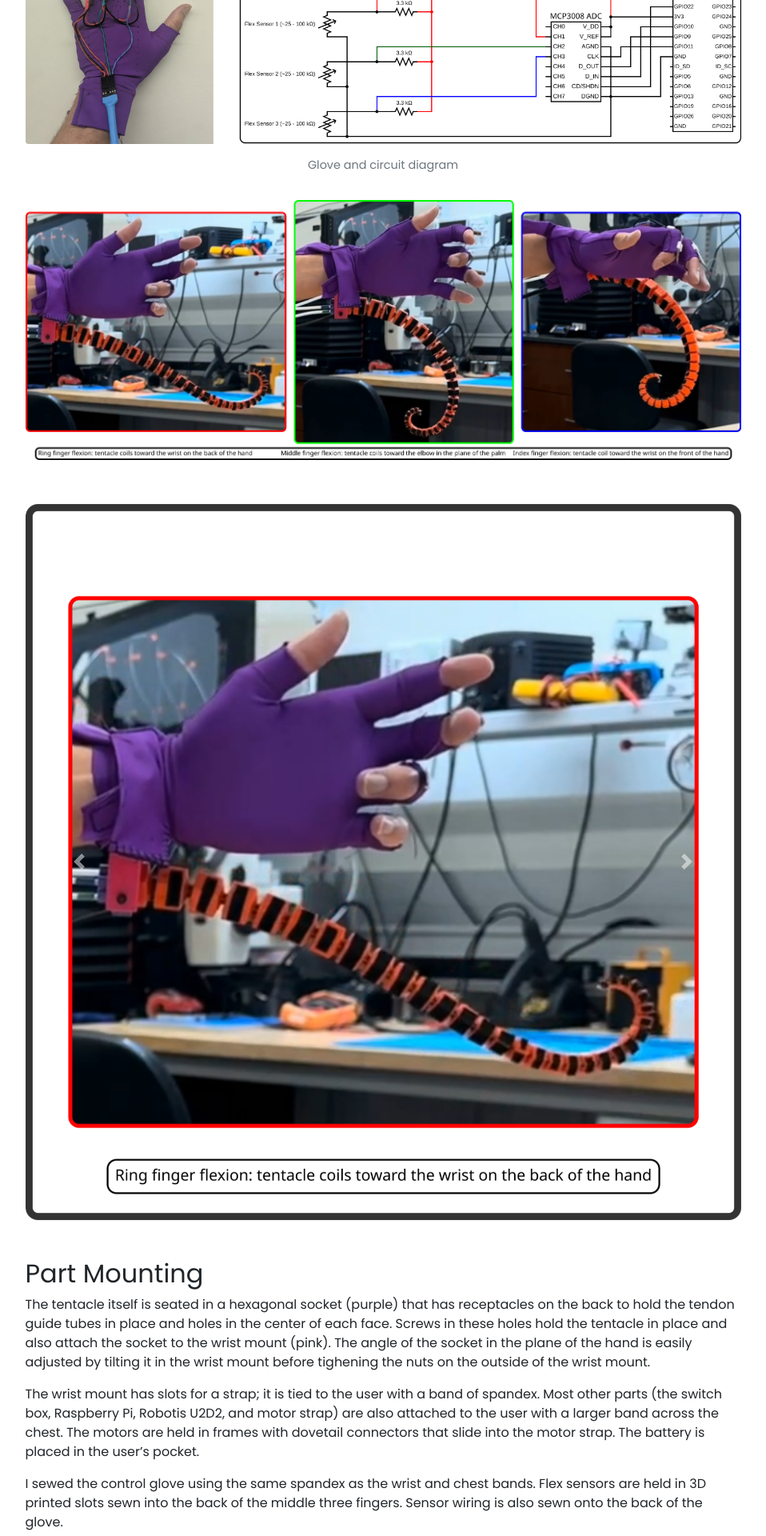
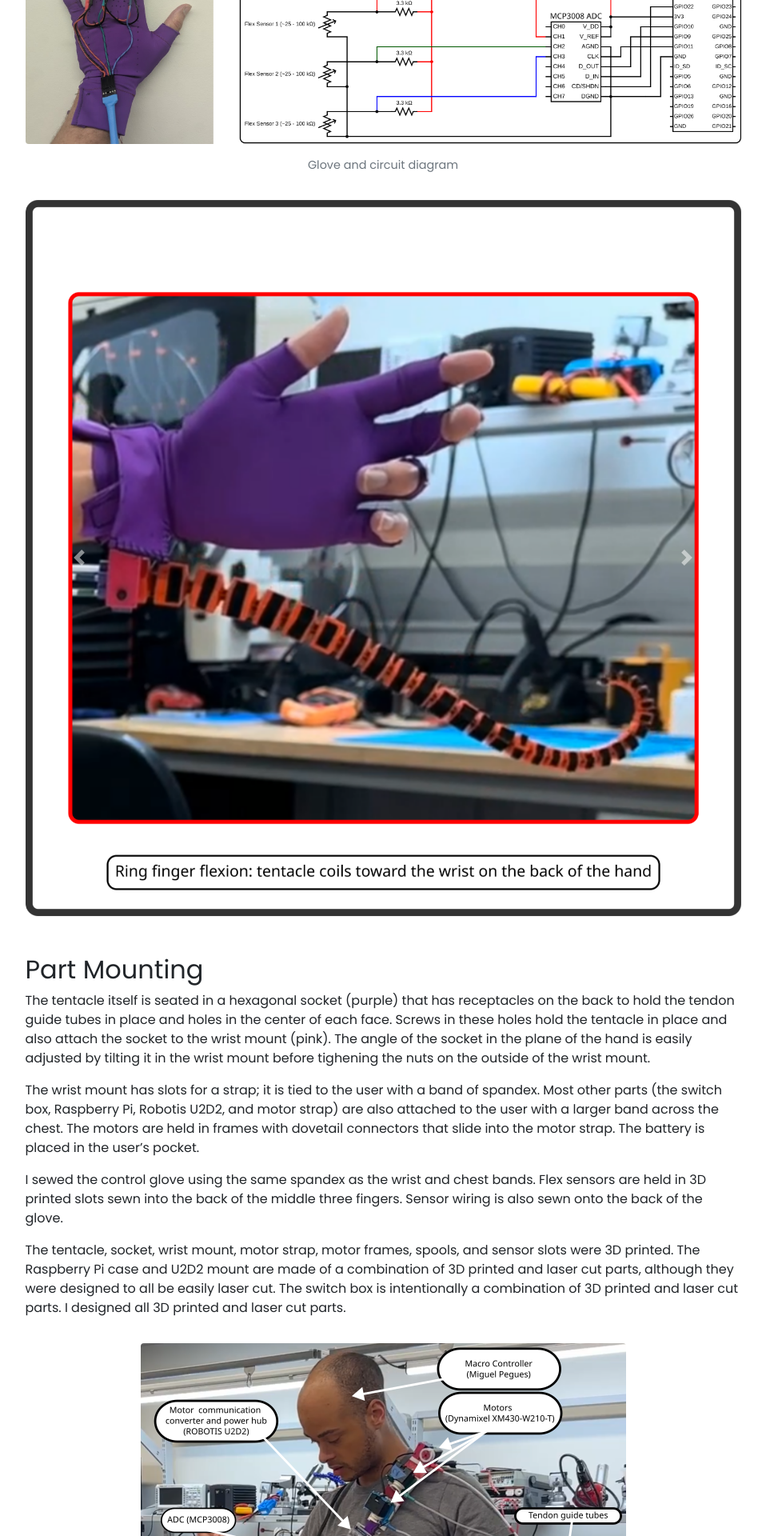
Before and after one commit to tmpegues/tmpegues.github.io, a Jekyll site: the page built from _projects/1_polydact.md, in a window 1280 px wide. Shown: the part 3055-4975 px from the top of the page at 80% size, without its empty margins (161-1119 px from the left). Built offline with Jekyll 4.4.1, drawn with Linux system fonts in a browser that asks for light colours.

Commit message:
Update control images one last time

```diff
--- a/_projects/1_polydact.md
+++ b/_projects/1_polydact.md
@@ -38,13 +38,11 @@
 
 {% include elements/figure.html image="assets/polydact/blocks/blocks_detail.png" %}
 {% include elements/figure.html image="assets/polydact/control/glove_circuit2.png" caption="Glove and circuit diagram" %}
-{% include elements/figure.html image="assets/polydact/control/control_directions.png" %}
 
 {% capture carousel_images %}
-/assets/polydact/control/ring_finger.png
-/assets/polydact/control/middle_finger.png
-/assets/polydact/control/index_finger.png
-
+    /assets/polydact/control/ring_finger.png
+    /assets/polydact/control/middle_finger.png
+    /assets/polydact/control/index_finger.png
 {% endcapture %}
 {% include elements/carousel.html name="control_directions"%}
 
@@ -65,12 +63,11 @@
     <summary class="text-monospace">Click here to see a few CAD models...</summary>
 
 {% capture carousel_images %}
-/assets/polydact/orbits/tentacle.gif
-/assets/polydact/orbits/pi_case.gif
-/assets/polydact/orbits/motor_frame.gif
-/assets/polydact/orbits/motor_strap.gif
-/assets/polydact/orbits/switch_box.gif
-
+    /assets/polydact/orbits/tentacle.gif
+    /assets/polydact/orbits/pi_case.gif
+    /assets/polydact/orbits/motor_frame.gif
+    /assets/polydact/orbits/motor_strap.gif
+    /assets/polydact/orbits/switch_box.gif
 {% endcapture %}
 {% include elements/carousel.html name="orbits"%}
 
```
Also changed, not shown: assets/polydact/control/index_finger.png, 1 other file.
